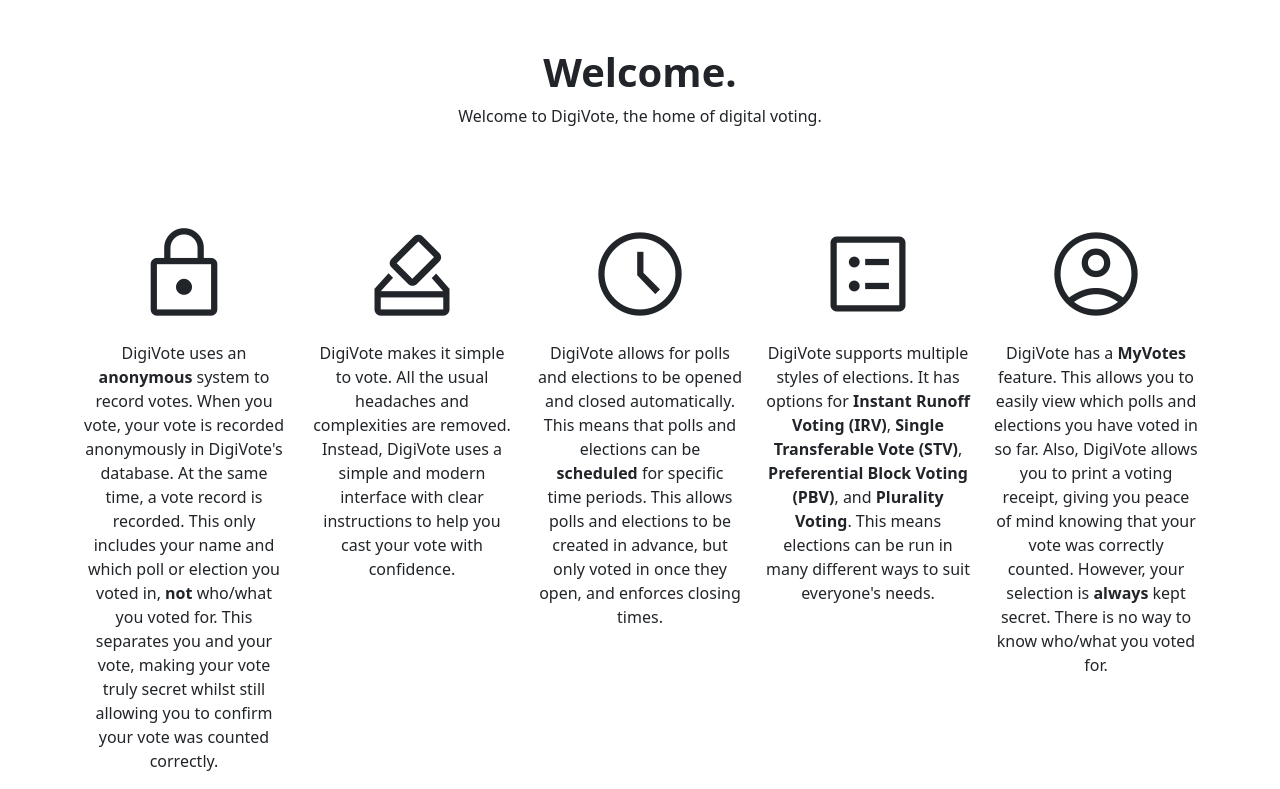
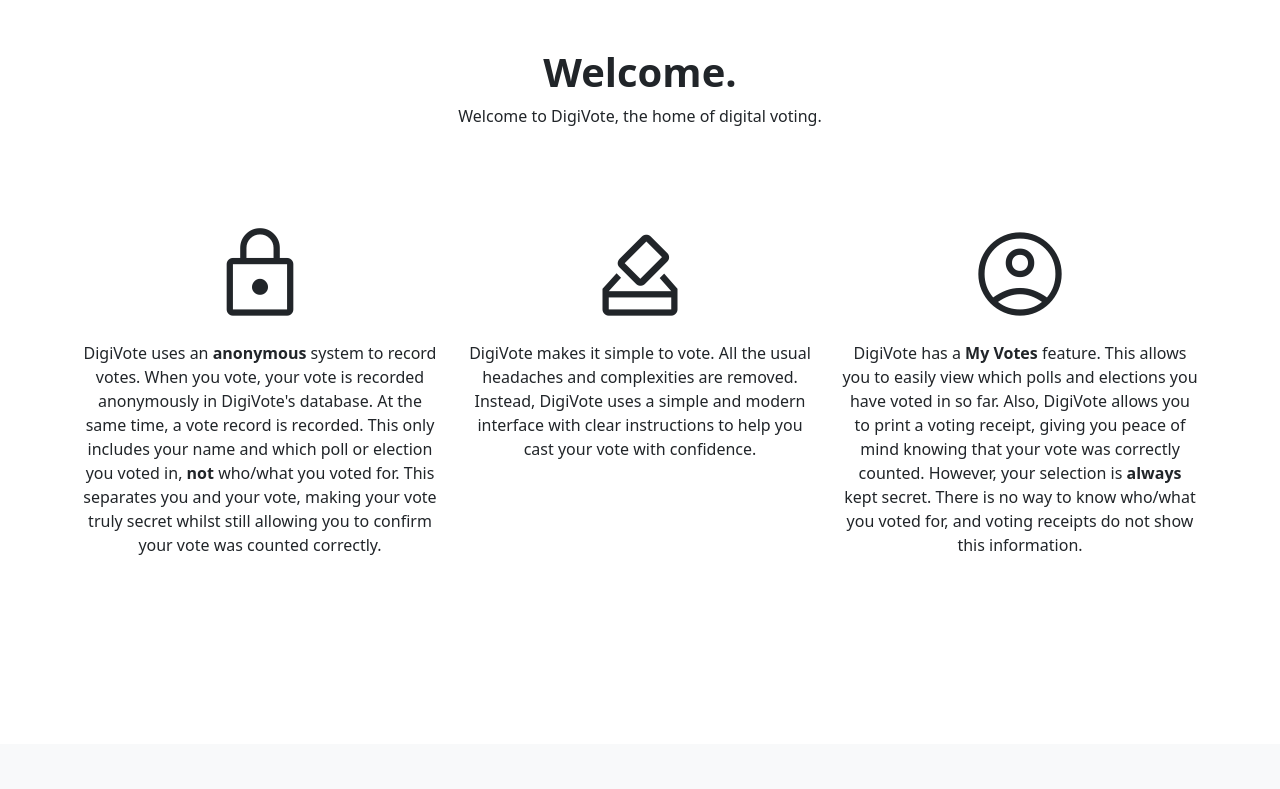
Before and after one commit to LiamSpatola/DigiVote, a Django app: page / in a window 1280 px wide. Shown: the part 56-845 px from the top of the page. After the commit the page ends 611 px from the top, so only its background shows below. Run offline with Django 5.2, Linux system fonts and the light colour scheme; data that the repository does not hold is empty; some libraries are stand-ins or nearby versions.

Commit message:
Cleaned up the home screen in index.html

```diff
--- a/digivote/vote/templates/index.html
+++ b/digivote/vote/templates/index.html
@@ -38,16 +38,8 @@
             <p class="text-center">DigiVote makes it simple to vote. All the usual headaches and complexities are removed. Instead, DigiVote uses a simple and modern interface with clear instructions to help you cast your vote with confidence.</p>
         </div>
         <div class="col">
-            <h1 class="text-center"><span class="material-symbols-outlined" style="font-size: 100px;">schedule</span></h1>
-            <p class="text-center">DigiVote allows for polls and elections to be opened and closed automatically. This means that polls and elections can be <strong>scheduled</strong> for specific time periods. This allows polls and elections to be created in advance, but only voted in once they open, and enforces closing times.</p>
-        </div>
-        <div class="col">
-            <h1 class="text-center"><span class="material-symbols-outlined" style="font-size: 100px;">ballot</span></h1>
-            <p class="text-center">DigiVote supports multiple styles of elections. It has options for <strong>Instant Runoff Voting (IRV)</strong>, <strong>Single Transferable Vote (STV)</strong>, <strong>Preferential Block Voting (PBV)</strong>, and <strong>Plurality Voting</strong>. This means elections can be run in many different ways to suit everyone's needs.</p>
-        </div>
-        <div class="col">
             <h1 class="text-center"><span class="material-symbols-outlined" style="font-size: 100px;">account_circle</span></h1>
-            <p class="text-center">DigiVote has a <strong>MyVotes</strong> feature. This allows you to easily view which polls and elections you have voted in so far. Also, DigiVote allows you to print a voting receipt, giving you peace of mind knowing that your vote was correctly counted. However, your selection is <strong>always</strong> kept secret. There is no way to know who/what you voted for.</strong></p>
+            <p class="text-center">DigiVote has a <strong>My Votes</strong> feature. This allows you to easily view which polls and elections you have voted in so far. Also, DigiVote allows you to print a voting receipt, giving you peace of mind knowing that your vote was correctly counted. However, your selection is <strong>always</strong> kept secret. There is no way to know who/what you voted for, and voting receipts do not show this information.</strong></p>
         </div>
     </div>
 </div>
```
